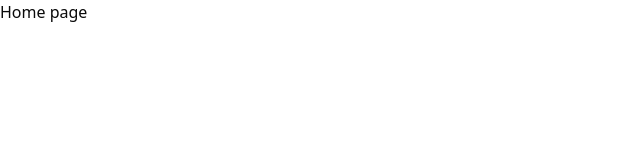
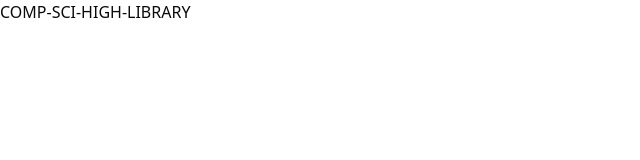
Before and after one commit to Kyptdin/Comp-Sci-High-Library-Management-IP, a React (Vite) app in the folder app/: page / in a window 1280 px wide. Shown: the top 160 px of the page, without its empty margins (0-640 px from the left). Built offline with nearby package versions, Linux system fonts and the light colour scheme.

Commit message:
Got rid of App.tsx to make sure it works with react router

```diff
--- a/app/src/App.tsx
+++ /dev/null
@@ -1,9 +0,0 @@
-import Navbar from "./components/Navbar"
-
-function App() {
-  return (<div>
-    <Navbar/>
-  </div>);
-}
-
-export default App;
--- a/app/src/pages/HomePage.tsx
+++ b/app/src/pages/HomePage.tsx
@@ -1,3 +1,9 @@
+import Navbar from "@/components/Navbar";
+
 export const HomePage = () => {
-  return <div>Home page</div>;
+  return (
+    <>
+      <Navbar />
+    </>
+  );
 };
```
